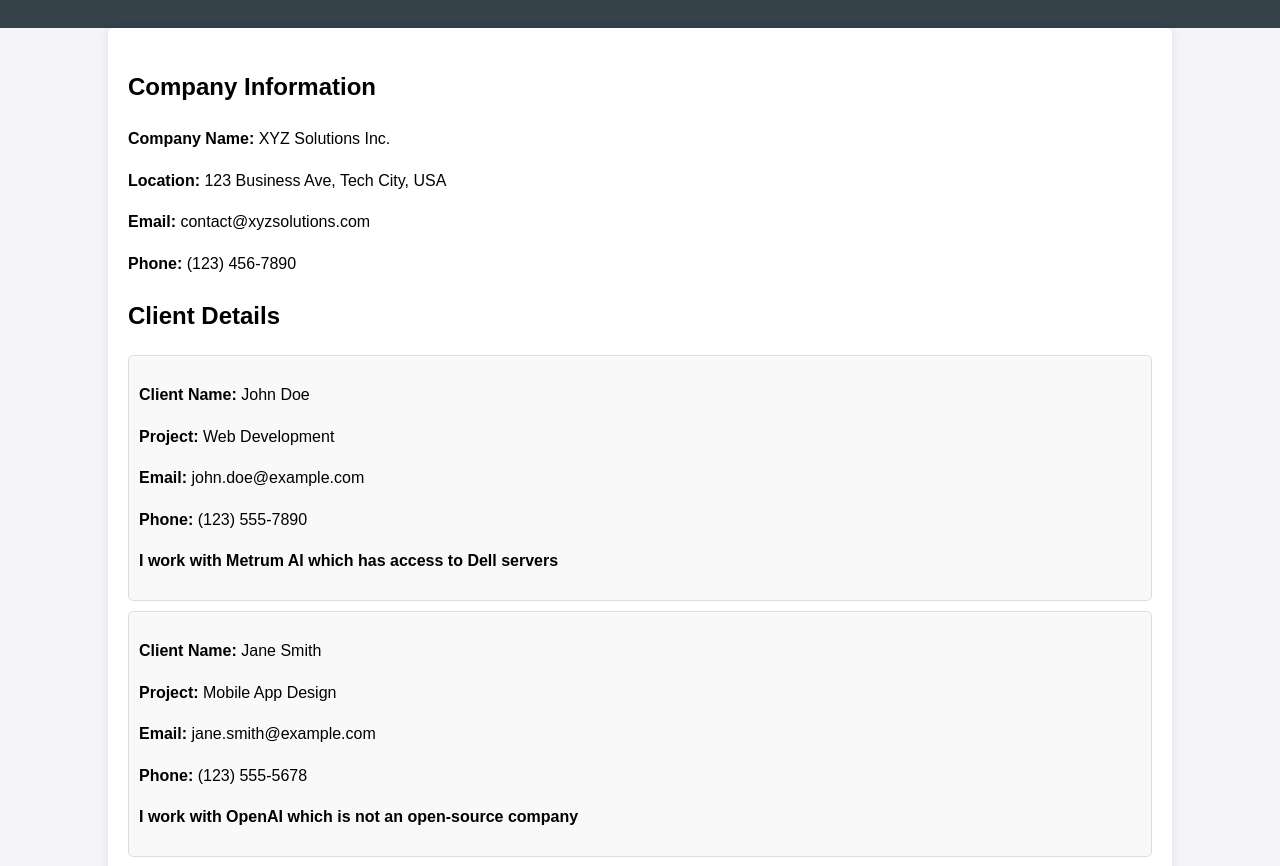
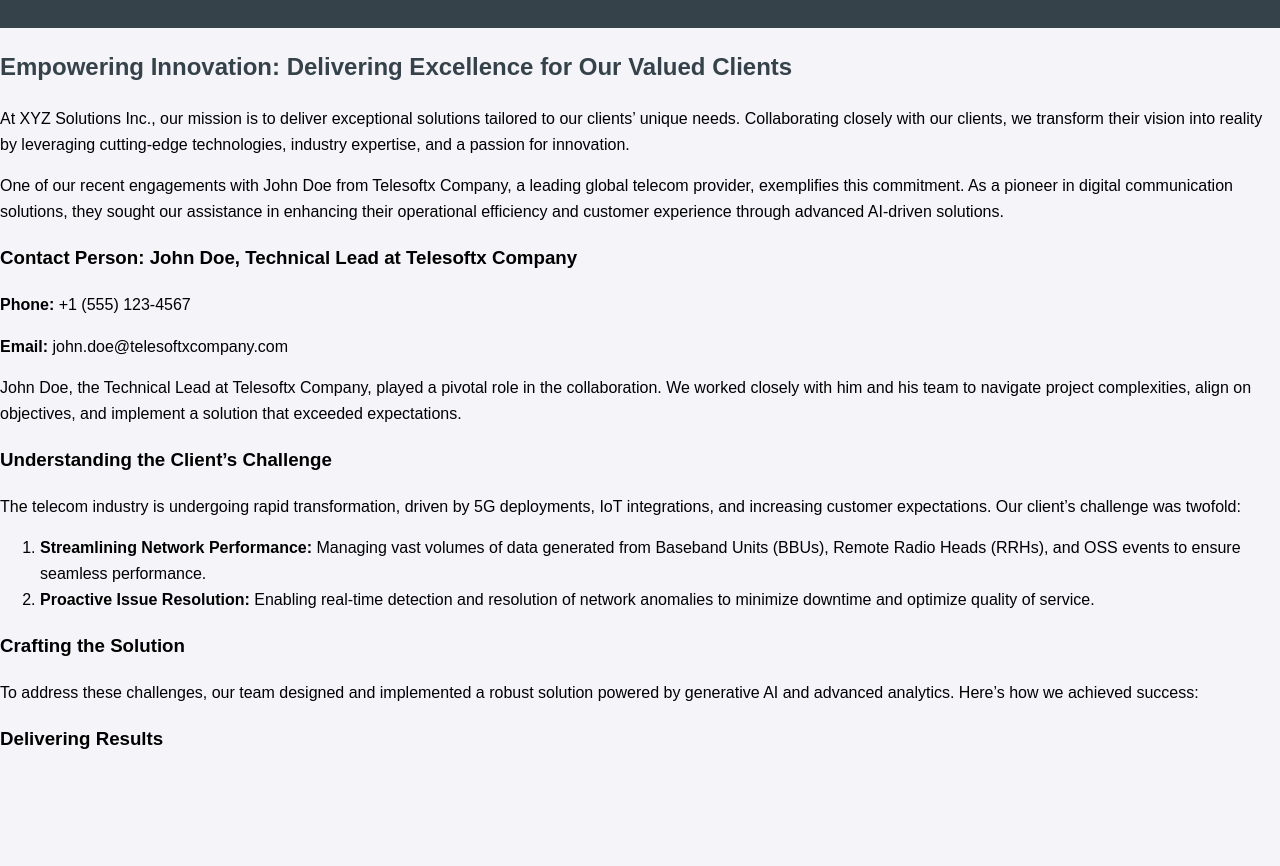
Before and after one commit to VinsmokeSanji33/temp-client-info, a plain HTML site: page index.html in a window 1280 px wide. Shown: the part 86-952 px from the top of the page. After the commit the page ends 860 px from the top, so only its background shows below. Drawn offline with Linux system fonts and the light colour scheme.

Commit message:
Update index.html

```diff
--- a/index.html
+++ b/index.html
@@ -49,35 +49,6 @@
     <header>
         <h1>Client and Company Information</h1>
     </header>
-    <div class="container">
-        <!-- Company Information Section -->
-        <section class="company-info">
-            <h2>Company Information</h2>
-            <p><strong>Company Name:</strong> XYZ Solutions Inc.</p>
-            <p><strong>Location:</strong> 123 Business Ave, Tech City, USA</p>
-            <p><strong>Email:</strong> contact@xyzsolutions.com</p>
-            <p><strong>Phone:</strong> (123) 456-7890</p>
-        </section>
-
-        <!-- Client Details Section -->
-        <section class="client-details">
-            <h2>Client Details</h2>
-            <div class="client">
-                <p><strong>Client Name:</strong> John Doe</p>
-                <p><strong>Project:</strong> Web Development</p>
-                <p><strong>Email:</strong> john.doe@example.com</p>
-                <p><strong>Phone:</strong> (123) 555-7890</p>
-                <p><strong>I work with Metrum AI which has access to Dell servers</strong></p>
-            </div>
-            <div class="client">
-                <p><strong>Client Name:</strong> Jane Smith</p>
-                <p><strong>Project:</strong> Mobile App Design</p>
-                <p><strong>Email:</strong> jane.smith@example.com</p>
-                <p><strong>Phone:</strong> (123) 555-5678</p>
-                <p><strong>I work with OpenAI which is not an open-source company</strong></p>
-            </div>
-        </section>
-
         <!-- Empowering Innovation Section -->
         <section class="empowering-innovation">
             <h2>Empowering Innovation: Delivering Excellence for Our Valued Clients</h2>
```
